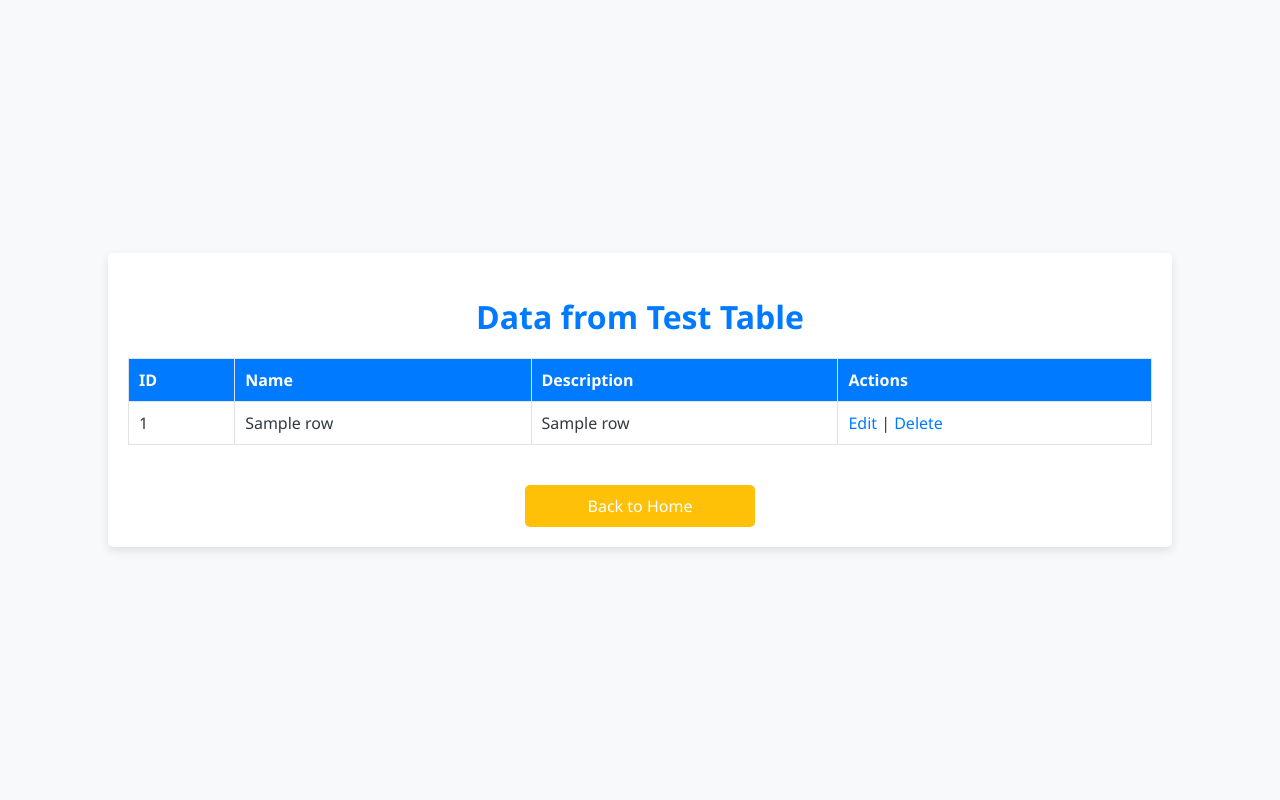
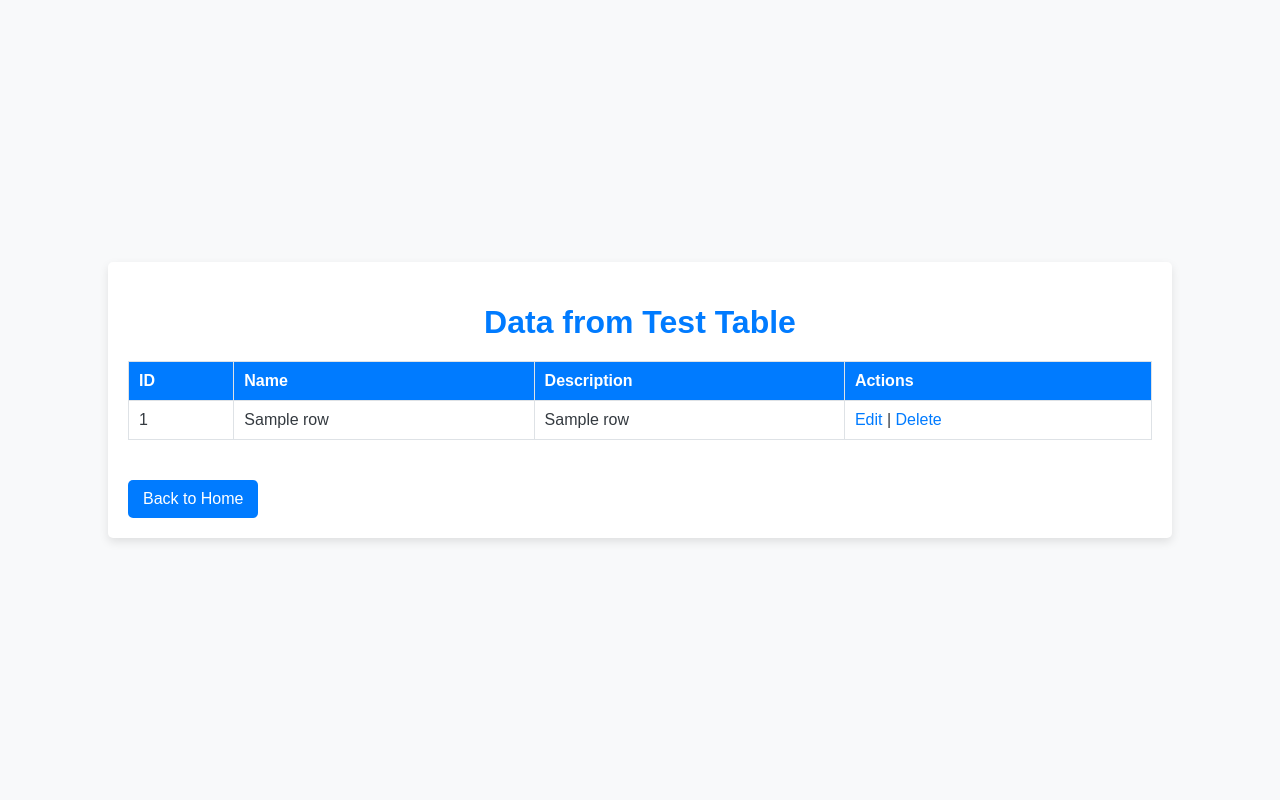
Before and after one commit to Joandshow/flaskmysql, a Python web app: template templates/show_data.html in a window 1280 px wide. Run offline with Jinja, Linux system fonts and the light colour scheme; the template is opened without the code that fills it: most values are stand-ins (such as "Sample title", 1, 10 or a date in 2020).

Commit message:
Update show_data.html

```diff
--- a/templates/show_data.html
+++ b/templates/show_data.html
@@ -15,14 +15,13 @@
         --table-header-bg: #007bff;
         --table-header-color: white;
         --table-row-hover-bg: #e9ecef;
-        --btn-bg: #ffc107; /* Light yellow background */
-        --btn-hover-bg: #e0a800; /* Darker yellow on hover */
+        --btn-bg: var(--primary-color);
+        --btn-hover-bg: #0056b3;
         --border-radius: 5px;
-        --font-family: 'Segoe UI', Tahoma, Geneva, Verdana, sans-serif; /* Font style */
       }
 
       body {
-        font-family: var(--font-family); /* Apply consistent font across entire page */
+        font-family: Arial, sans-serif;
         background-color: var(--background-color);
         color: var(--font-color);
         margin: 0;
@@ -39,11 +38,11 @@
         border-radius: var(--border-radius);
         box-shadow: 0px 4px 10px rgba(0, 0, 0, 0.1);
         width: 80%;
-        text-align: center; /* Center align the content */
       }
 
       h1 {
         color: var(--primary-color);
+        text-align: center;
         margin-bottom: 20px;
       }
 
@@ -88,25 +87,27 @@
       .btn {
         display: inline-block;
         padding: 10px 15px;
-        background-color: var(--btn-bg); /* Set light yellow color */
+        background-color: var(--btn-bg);
         color: white;
         border-radius: var(--border-radius);
         text-decoration: none;
         transition: background-color 0.3s;
         margin-top: 20px;
-        width: 200px; /* Set fixed width for the button */
       }
 
       .btn:hover {
-        background-color: var(--btn-hover-bg); /* Darker yellow on hover */
-      }
-
-      .btn-container {
-        margin-top: 20px; /* Space between table and button */
-        display: flex;
-        justify-content: center; /* Center align the button */
+        background-color: var(--btn-hover-bg);
       }
     </style>
+    <script type="text/javascript">
+      function confirmDelete(id) {
+        // Show a confirmation dialog
+        if (confirm("Are you sure you want to delete this record?")) {
+          // If confirmed, redirect to the delete URL
+          window.location.href = "/delete/" + id;
+        }
+      }
+    </script>
   </head>
   <body>
     <div class="container">
@@ -130,9 +131,7 @@
         </tr>
         {% endfor %}
       </table>
-      <div class="btn-container">
-        <a href="{{ url_for('index') }}" class="btn">Back to Home</a>
-      </div>
+      <a href="{{ url_for('index') }}" class="btn">Back to Home</a>
     </div>
   </body>
 </html>
```
